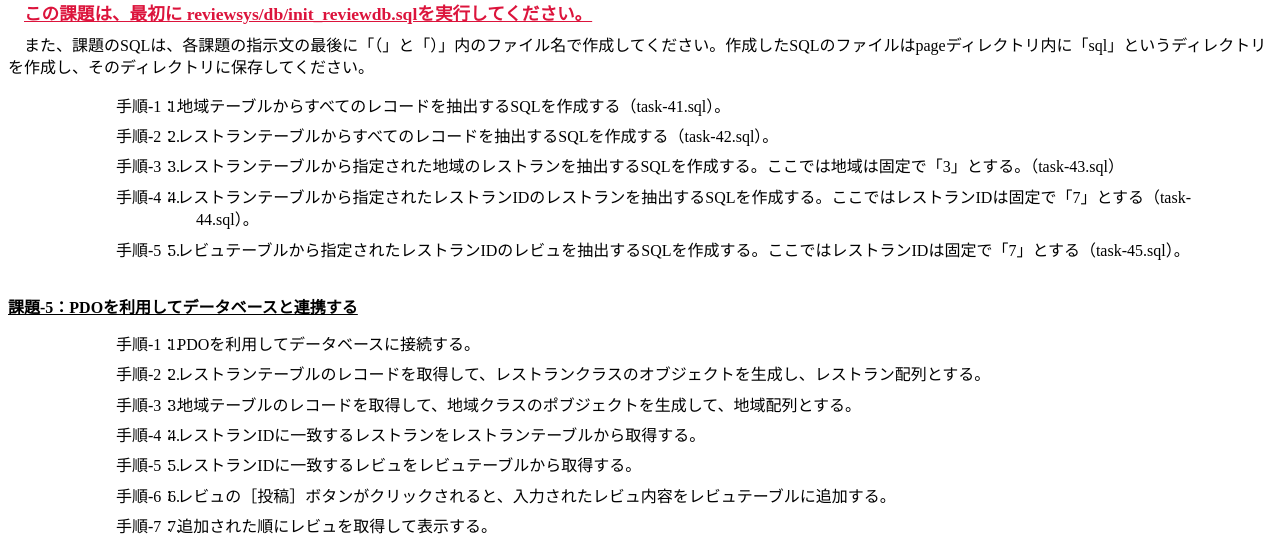
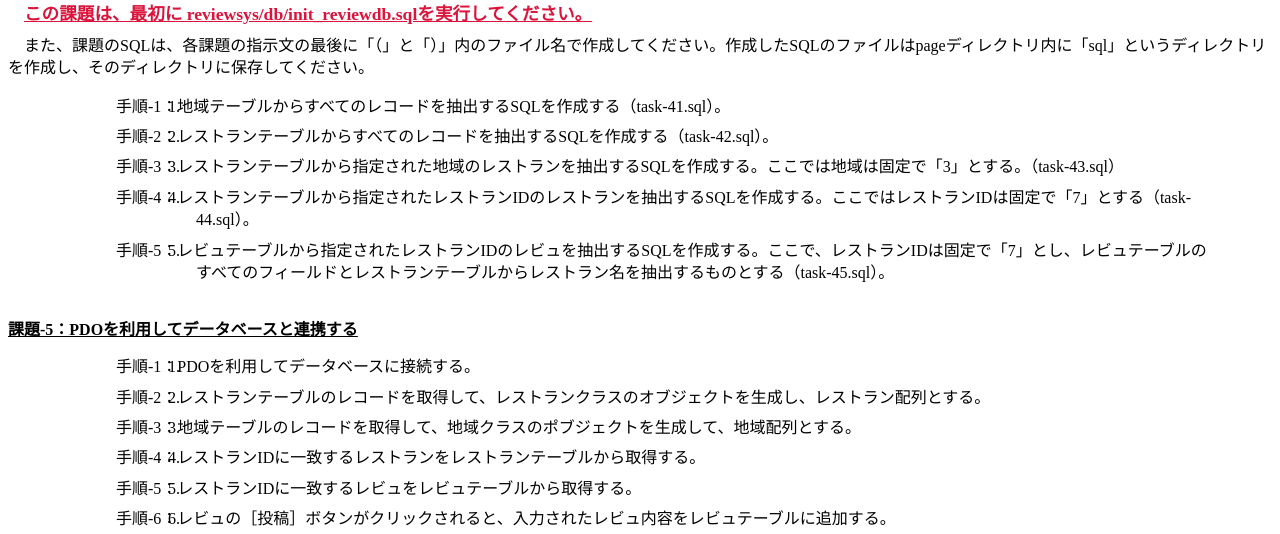
Before and after one commit to minimog83/reviewsys, a PHP site: page / in a window 1280 px wide. Shown: the part 1436-1970 px from the top of the page. Run offline with PHP 8.4, Linux system fonts and the light colour scheme.

Commit message:
edit a desctiprion of task-5

```diff
--- a/index.php
+++ b/index.php
@@ -91,7 +91,7 @@ $applicationPath = "./pages/list.php";
 						<li>レストランテーブルからすべてのレコードを抽出するSQLを作成する（task-42.sql）。</li>
 						<li>レストランテーブルから指定された地域のレストランを抽出するSQLを作成する。ここでは地域は固定で「3」とする。（task-43.sql）</li>
 						<li>レストランテーブルから指定されたレストランIDのレストランを抽出するSQLを作成する。ここではレストランIDは固定で「7」とする（task-44.sql）。</li>
-						<li>レビュテーブルから指定されたレストランIDのレビュを抽出するSQLを作成する。ここではレストランIDは固定で「7」とする（task-45.sql）。</li>
+						<li>レビュテーブルから指定されたレストランIDのレビュを抽出するSQLを作成する。ここで、レストランIDは固定で「7」とし、レビュテーブルのすべてのフィールドとレストランテーブルからレストラン名を抽出するものとする（task-45.sql）。</li>
 					</ol>
 				</dd>
 			</dl>
```
